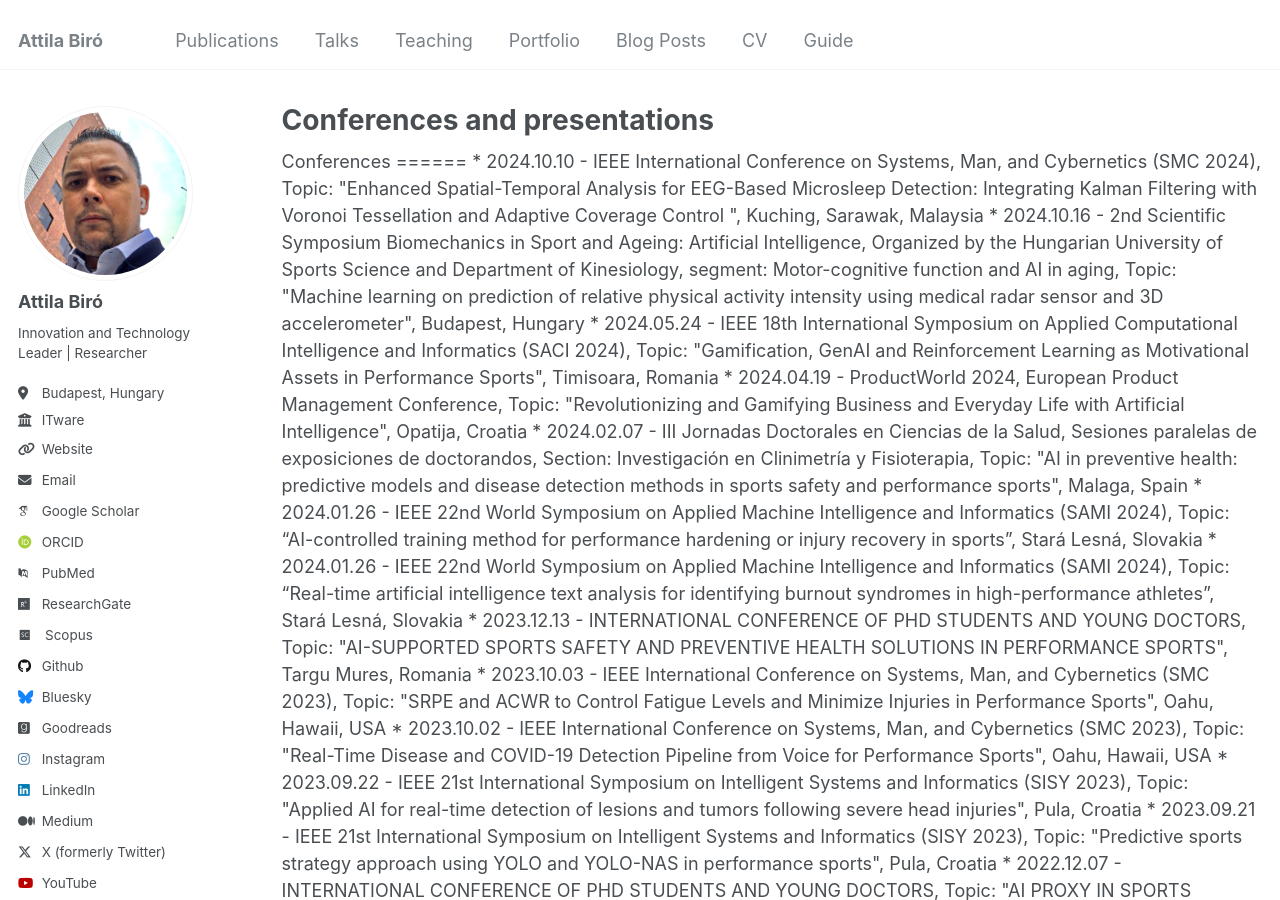
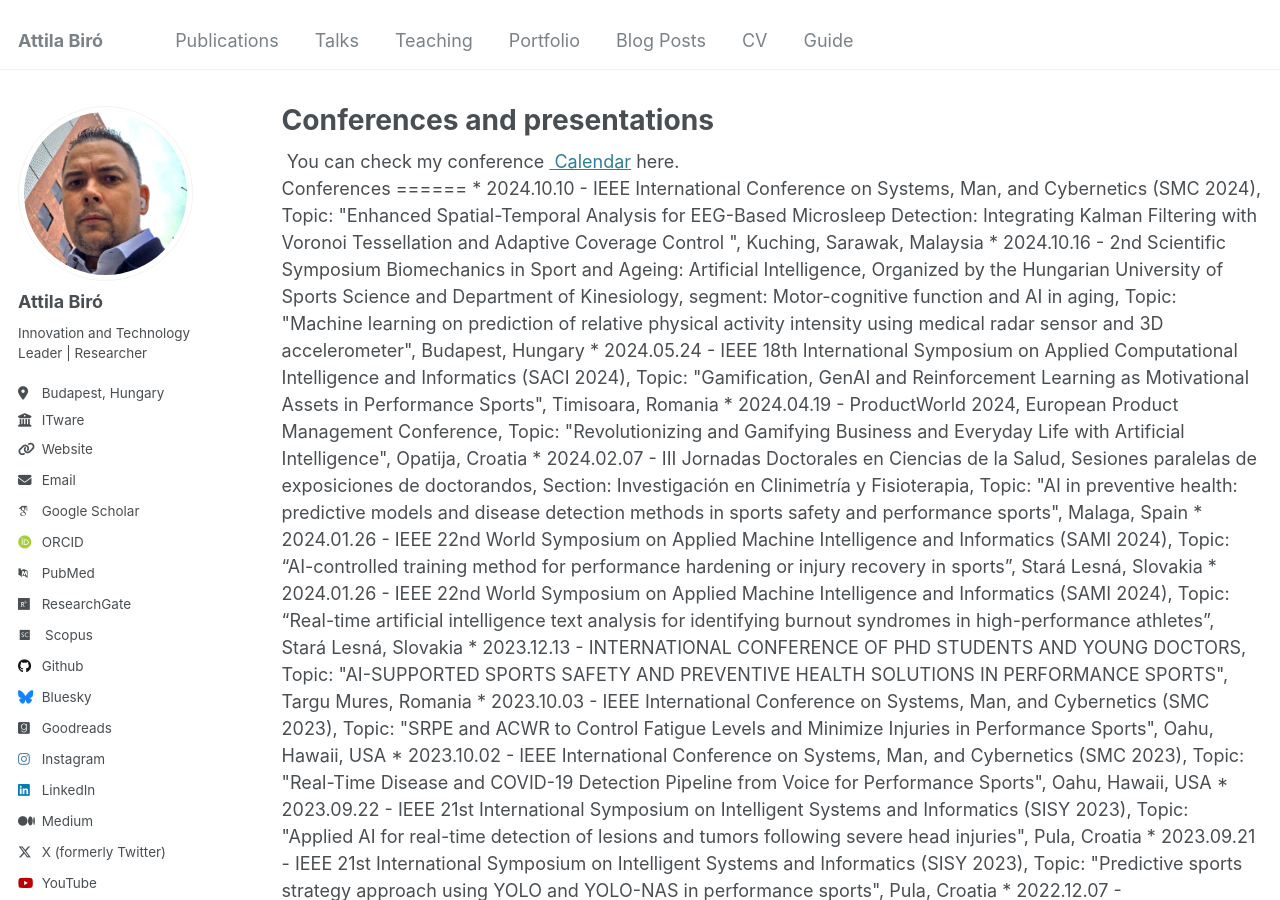
Before and after one commit to biroka/biroka.github.io, a Jekyll site: the page built from _pages/talks.html, in a window 1280 px wide and 900 px high. Built offline with Jekyll 4.4.1, drawn with Linux system fonts in a browser that asks for light colours; some web fonts are replaced.

Commit message:
Update talks.html

```diff
--- a/_pages/talks.html
+++ b/_pages/talks.html
@@ -6,6 +6,7 @@ author_profile: true
 ---
 
 {% include base_path %}
+<div class="wordwrap"> You can check my conference <a href="https://www.attila.phd/conferences"> Calendar</a> here.</div>
 
 Conferences
 ======
```
